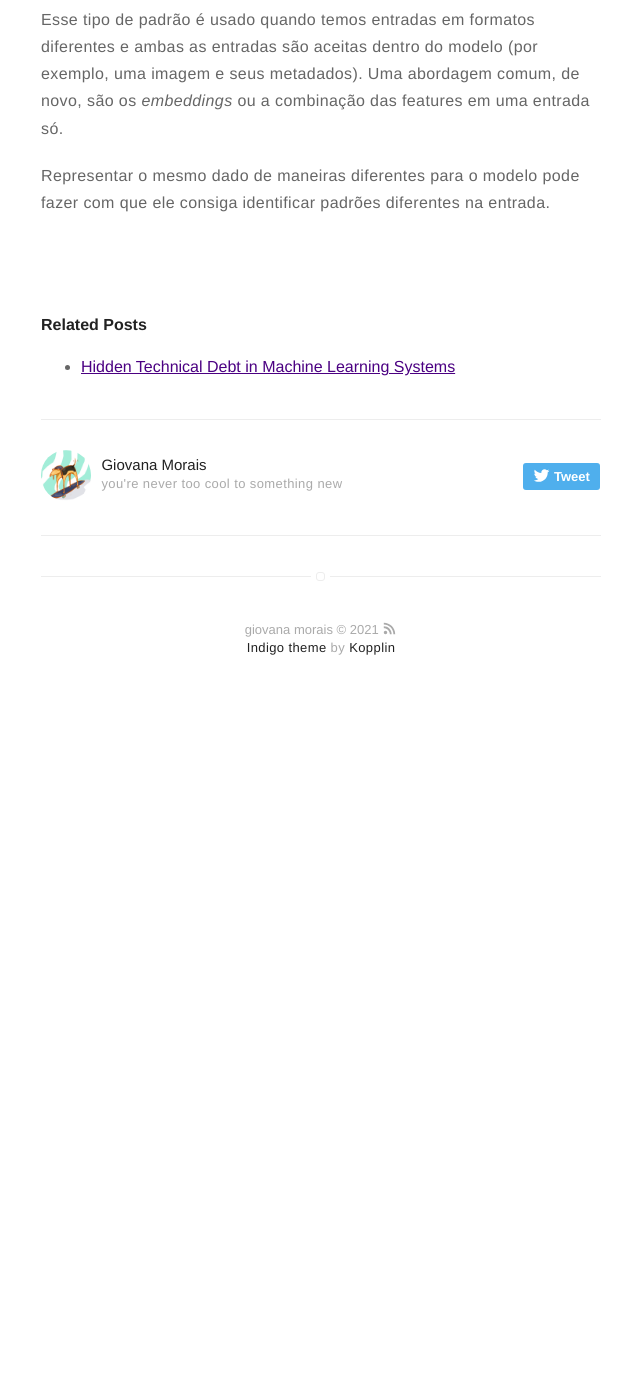
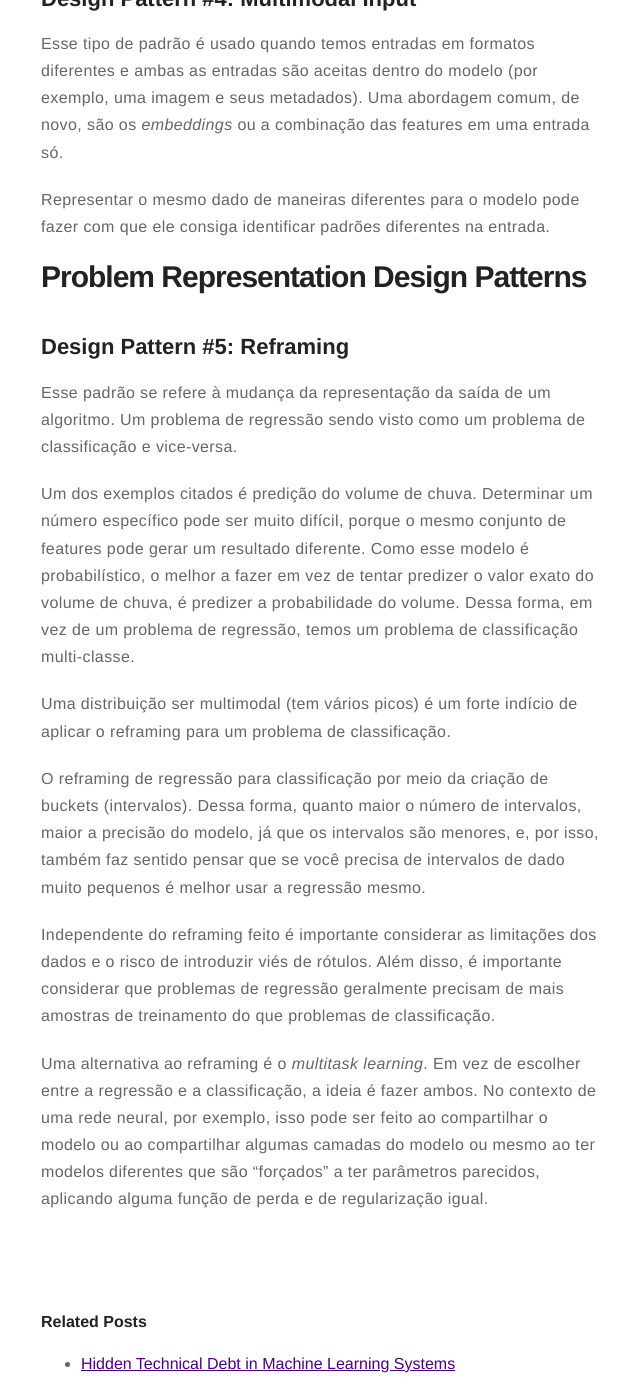
Before and after one commit to giovana-morais/giovana-morais.github.io, a Jekyll site: the page built from _posts/2020-12-17-machine_learning_design_patterns.md, in a window 1280 px wide and 1400 px high, scrolled down 6782 px. Shown: the whole window, without its empty margins (319-959 px from the left). Built offline with Jekyll 4.4.1, drawn with Linux system fonts in a browser that asks for light colours; formulas are drawn with MathJax 3; before the commit the page ends 7501 px from its top, so only the background shows below that; some of the changed text lies outside the part shown.

Commit message:
cap3: reframing

```diff
--- a/_posts/2020-12-17-machine_learning_design_patterns.md
+++ b/_posts/2020-12-17-machine_learning_design_patterns.md
@@ -12,6 +12,7 @@ author: giovanamorais
 # Sumário:
 * [The Need for Machine Learning Design Patterns](#the-need-for-machine-learning-design-patterns)
 * [Data Representation Design Patterns](#data-representation-design-patterns)
+* [Problem Representation Design Patterns](#problem-representation-design-patterns)
 
 # The Need for Machine Learning Design Patterns
 
@@ -230,3 +231,36 @@ _embeddings_ ou a combinação das features em uma entrada só.
 
 Representar o mesmo dado de maneiras diferentes para o modelo pode fazer com
 que ele consiga identificar padrões diferentes na entrada.
+
+# Problem Representation Design Patterns
+
+## Design Pattern #5: Reframing
+Esse padrão se refere à mudança da representação da saída de um algoritmo.
+Um problema de regressão sendo visto como um problema de classificação e vice-versa.
+
+Um dos exemplos citados é predição do volume de chuva. Determinar um número
+específico pode ser muito difícil, porque o mesmo conjunto de features pode
+gerar um resultado diferente. Como esse modelo é probabilístico, o melhor a fazer
+em vez de tentar predizer o valor exato do volume de chuva, é predizer a probabilidade
+do volume. Dessa forma, em vez de um problema de regressão, temos um problema de
+classificação multi-classe.
+
+Uma distribuição ser multimodal (tem vários picos) é um forte indício de aplicar
+o reframing para um problema de classificação.
+
+O reframing de regressão para classificação por meio da criação
+de buckets (intervalos). Dessa forma, quanto maior o número de intervalos,
+maior a precisão do modelo, já que os intervalos são menores, e, por isso,
+também faz sentido pensar que se você precisa de intervalos de dado muito
+pequenos é melhor usar a regressão mesmo.
+
+Independente do reframing feito é importante considerar as limitações dos dados
+e o risco de introduzir viés de rótulos. Além disso, é importante considerar
+que problemas de regressão geralmente precisam de mais amostras de treinamento
+do que problemas de classificação.
+
+Uma alternativa ao reframing é o _multitask learning_. Em vez de escolher entre
+a regressão e a classificação, a ideia é fazer ambos. No contexto de uma rede
+neural, por exemplo, isso pode ser feito ao compartilhar o modelo ou ao compartilhar
+algumas camadas do modelo ou mesmo ao ter modelos diferentes que são "forçados" a
+ter parâmetros parecidos, aplicando alguma função de perda e de regularização igual.
```
